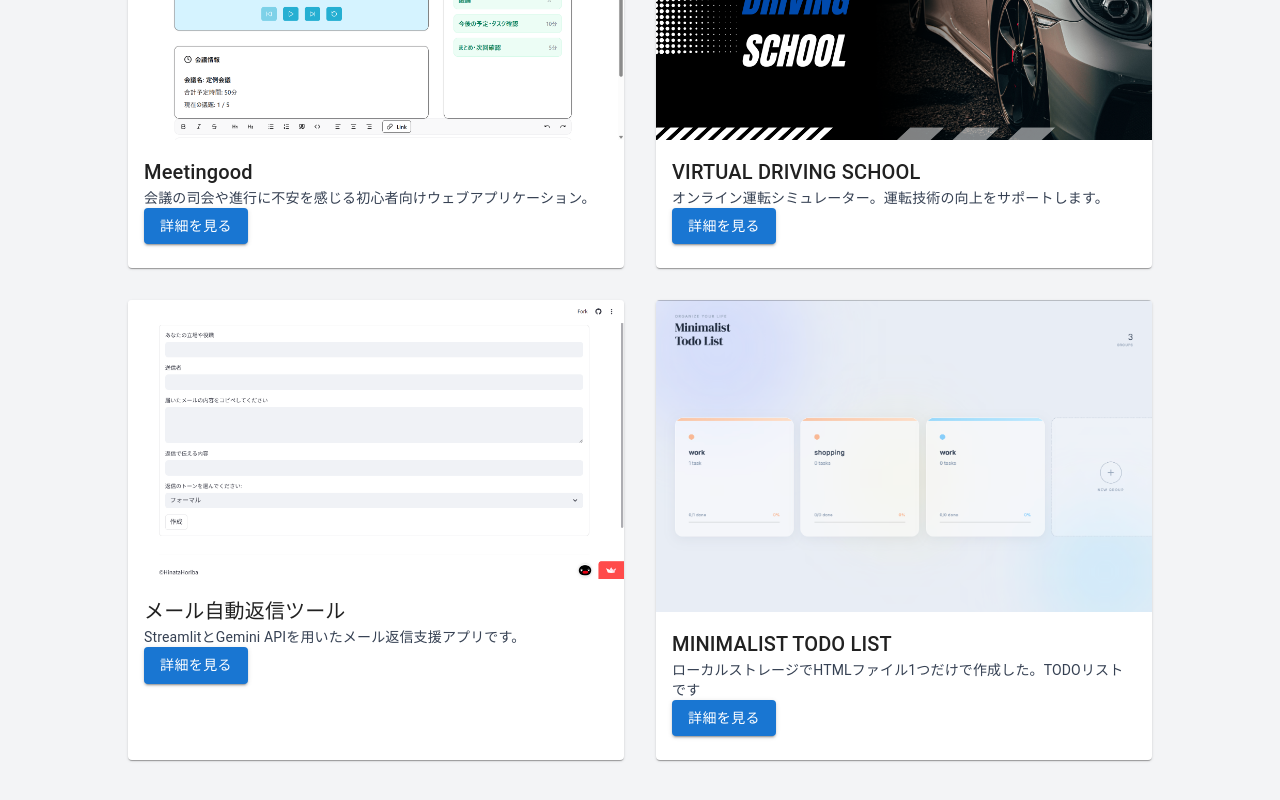
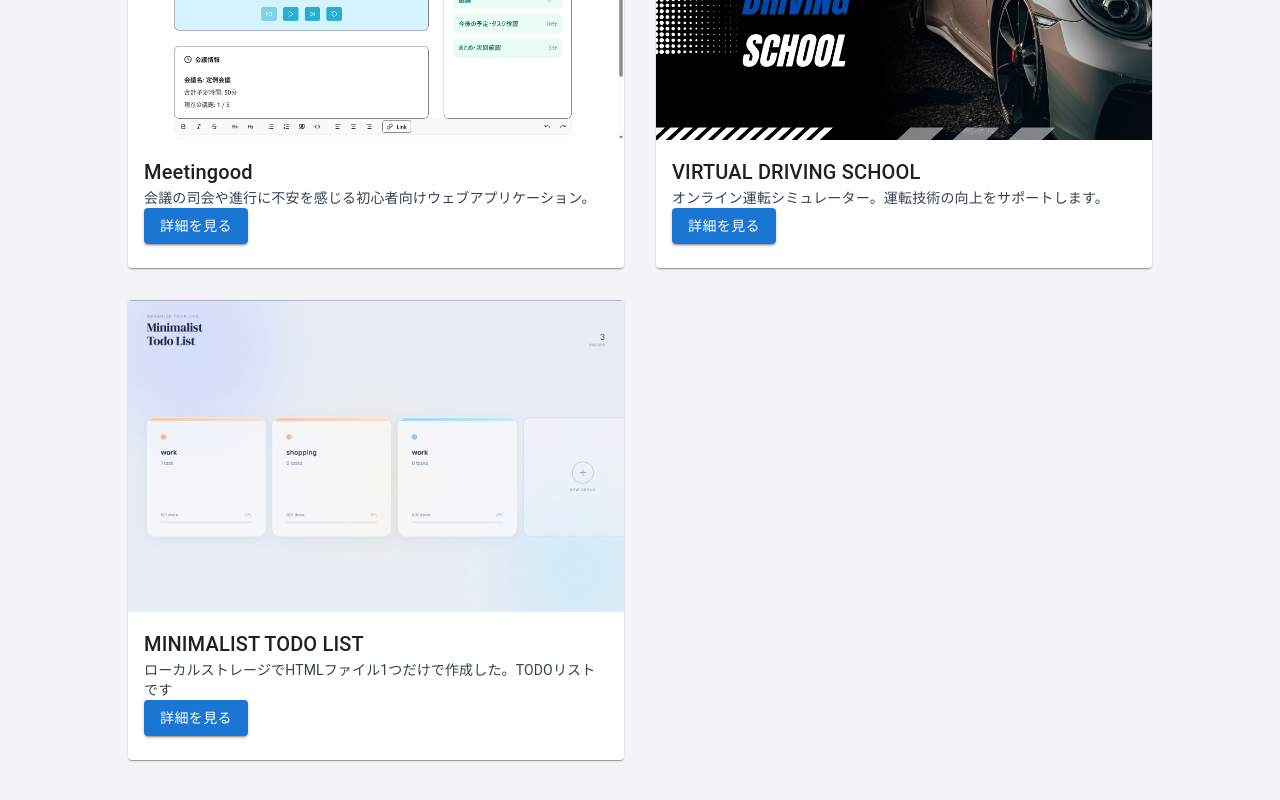
Before and after one commit to hinatahoriba/PortfolioVer3.0, a React (Vite) app: page / in a window 1280 px wide. Shown: the part 1515-2315 px from the top of the page. Built offline with nearby package versions, Linux system fonts and the light colour scheme.

Commit message:
update: 作品の最新状況を反映した

```diff
--- a/src/components/Works.jsx
+++ b/src/components/Works.jsx
@@ -14,16 +14,10 @@ const works = [
     url: "https://drivingsupport.vercel.app/"
   },
   {
-    title: "メール自動返信ツール",
-    description: "StreamlitとGemini APIを用いたメール返信支援アプリです。",
-    image: "mail-reply.png",
-    url: "https://mail-reply.streamlit.app/"
-  },
-  {
     title: "MINIMALIST TODO LIST",
     description: "ローカルストレージでHTMLファイル1つだけで作成した。TODOリストです",
     image: "minimalist-todo-list.png",
-    url: "https://mail-reply.streamlit.app/"
+    url: "https://website-playground-rosy.vercel.app/todo.html"
   }
 ];
 
```
